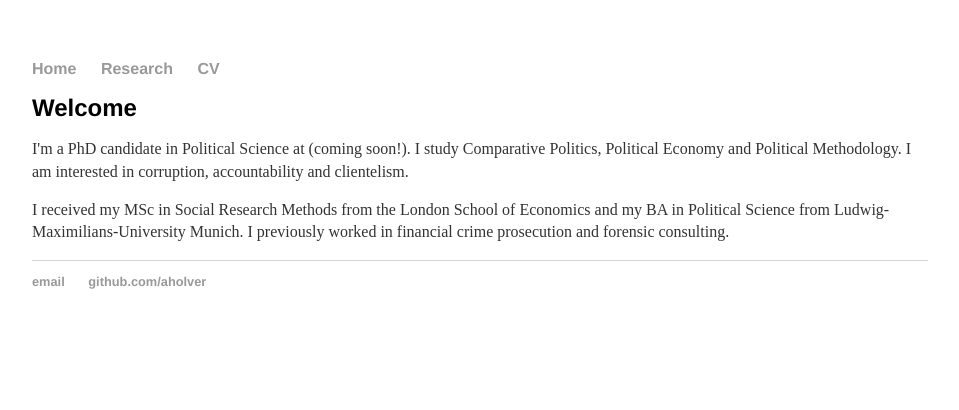
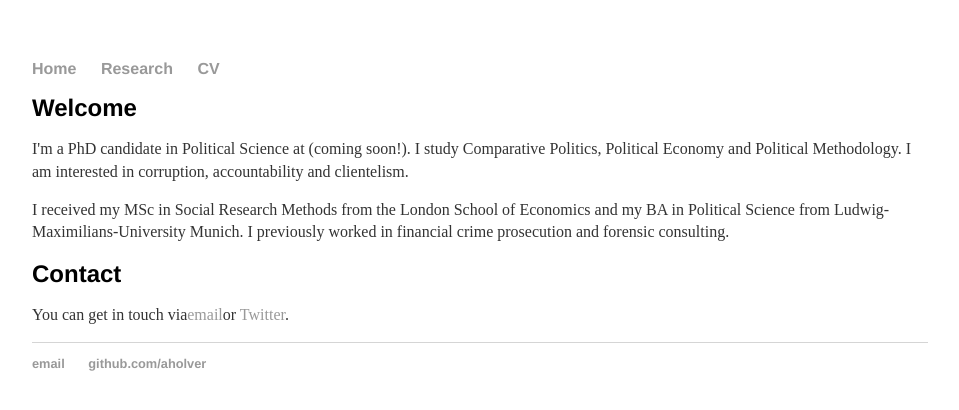
Before and after one commit to aholver/aholver.github.io, a Jekyll site: the page built from index.html, in a window 1280 px wide. Shown: the top 410 px of the page, without its empty margins (160-1119 px from the left). Built offline with Jekyll 4.4.1, drawn with Linux system fonts in a browser that asks for light colours.

Commit message:
Update index.html

```diff
--- a/index.html
+++ b/index.html
@@ -6,4 +6,7 @@ title: Arne Holverscheid
 	<h1>Welcome</h1>
 	<p>I'm a PhD candidate in Political Science at (coming soon!). I study Comparative Politics, Political Economy and Political Methodology. I am interested in corruption, accountability and clientelism.</p>
 	<p>I received my MSc in Social Research Methods from the London School of Economics and my BA in Political Science from Ludwig-Maximilians-University Munich. I previously worked in financial crime prosecution and forensic consulting.</p>
+	<p> </p>
+	<h1>Contact</h1>
+	<p>You can get in touch via<a href="mailto:aholverscheid@gmail.com">email</a>or <a href="https://twitter.com/AHolverscheid">Twitter</a>.</p>
 </div><!-- /.blurb -->
```
